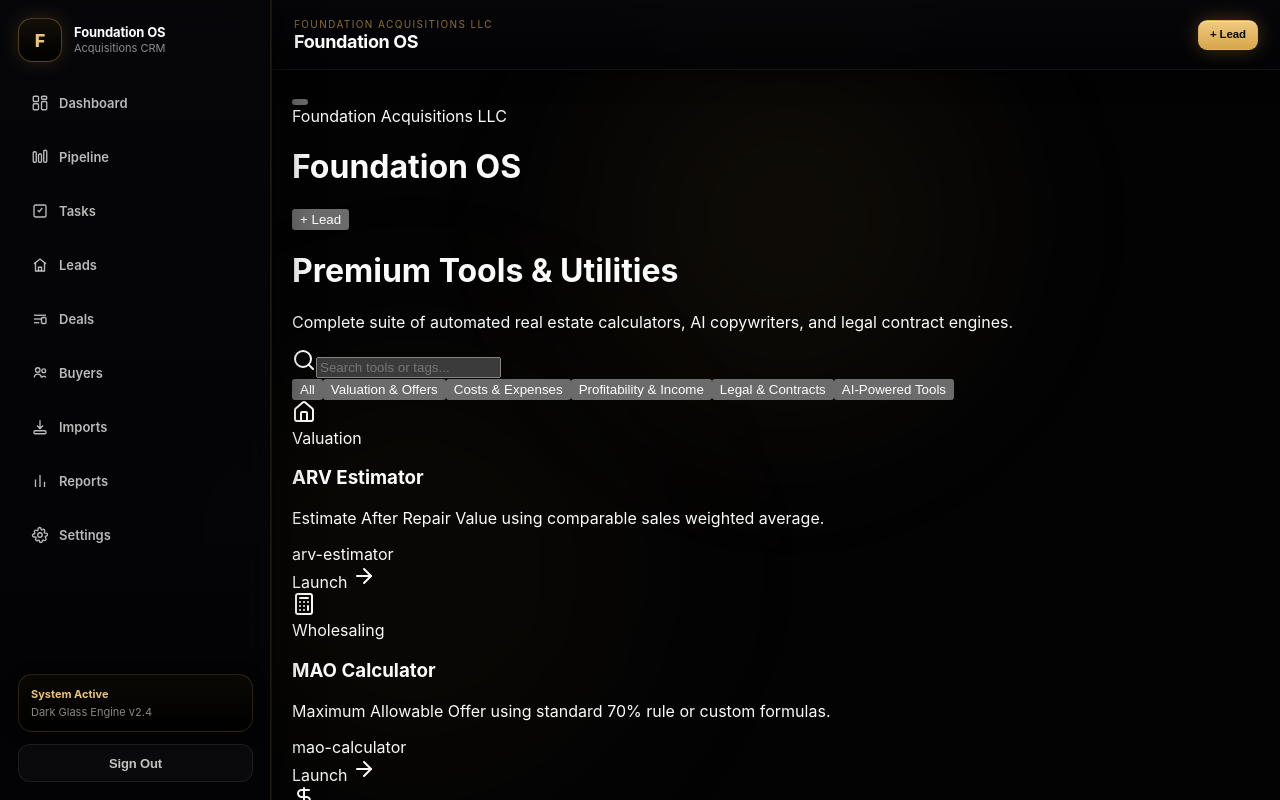
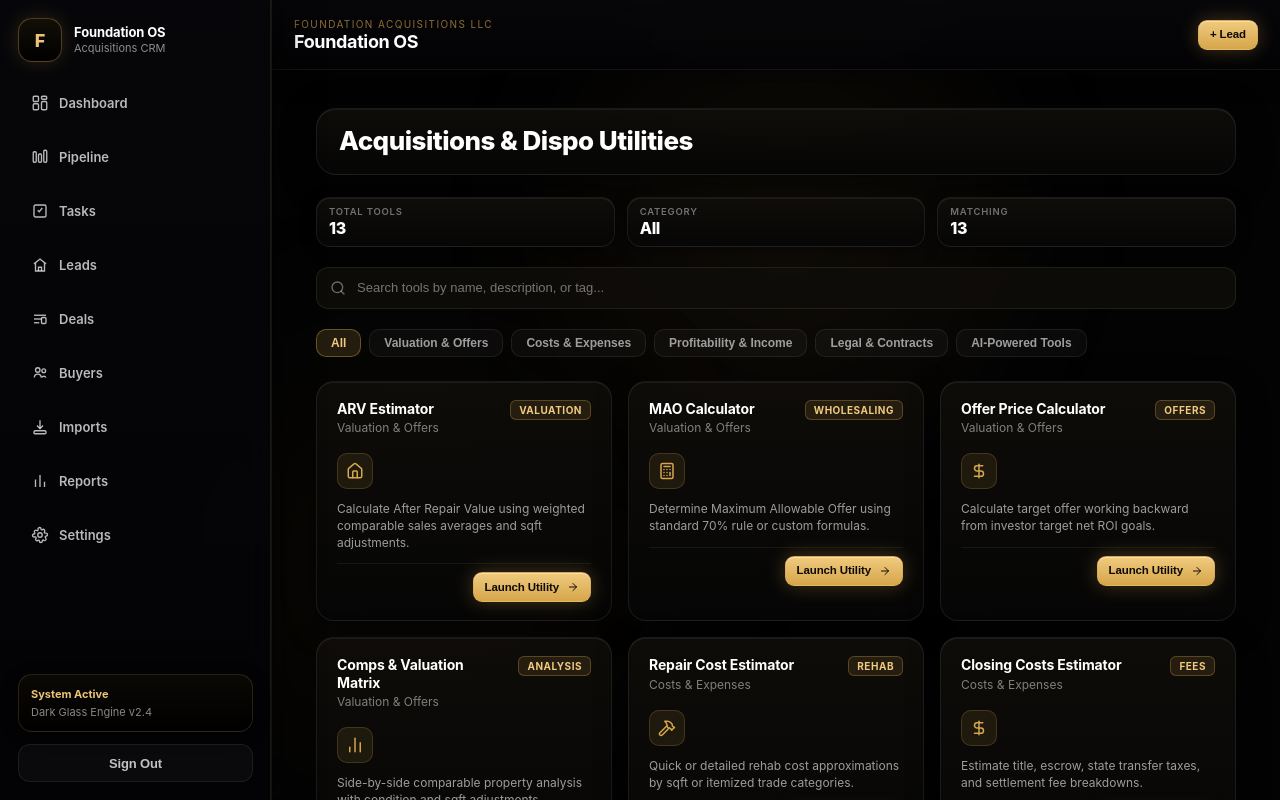
Before and after one commit to lakendricwoods-cell/Acquisitions-crm, a Next.js app: page /tools in a window 1280 px wide. Shown: the top 800 px of the page. Built offline with nearby package versions, Linux system fonts and the light colour scheme.

Commit message:
Update page.tsx

```diff
--- a/app/(crm)/tools/page.tsx
+++ b/app/(crm)/tools/page.tsx
@@ -1,277 +1,522 @@
-"use client";
+'use client'
 
-import React, { useState } from "react";
+import React, { useState, type CSSProperties } from 'react'
+import PageShell from '@/components/ui/page-shell'
+import SectionCard from '@/components/ui/section-card'
+import StatPill from '@/components/ui/stat-pill'
+import ActionButton from '@/components/ui/action-button'
 import {
-  Wrench,
   Search,
+  Home,
   Calculator,
-  FileText,
-  Sparkles,
   DollarSign,
-  Home,
+  BarChart2,
   Hammer,
-  ArrowRight,
-  X,
-  LayoutDashboard,
-  GitPullRequest,
-  CheckSquare,
-  Users,
-  Briefcase,
-  Upload,
-  BarChart2,
-  Settings,
-  LogOut,
   Building,
   KeyRound,
-  Scale
-} from "lucide-react";
+  Scale,
+  FileText,
+  CheckSquare,
+  Sparkles,
+  Upload,
+  X,
+  ArrowRight,
+} from 'lucide-react'
 
 export type ToolCategory =
-  | "All"
-  | "Valuation & Offers"
-  | "Costs & Expenses"
-  | "Profitability & Income"
-  | "Legal & Contracts"
-  | "AI-Powered Tools";
+  | 'All'
+  | 'Valuation & Offers'
+  | 'Costs & Expenses'
+  | 'Profitability & Income'
+  | 'Legal & Contracts'
+  | 'AI-Powered Tools'
 
 export interface ToolDef {
-  id: string;
-  title: string;
-  description: string;
-  category: ToolCategory;
-  icon: React.ElementType;
-  tag: string;
+  id: string
+  title: string
+  description: string
+  category: ToolCategory
+  icon: React.ElementType
+  tag: string
 }
 
-// COMPLETE CATALOG OF ACQUISITION TOOLS
 export const FULL_TOOL_CATALOG: ToolDef[] = [
-  // Valuation & Offers
-  { id: "arv-estimator", title: "ARV Estimator", description: "Estimate After Repair Value using comparable sales weighted average.", category: "Valuation & Offers", icon: Home, tag: "Valuation" },
-  { id: "mao-calculator", title: "MAO Calculator", description: "Maximum Allowable Offer using standard 70% rule or custom formulas.", category: "Valuation & Offers", icon: Calculator, tag: "Wholesaling" },
-  { id: "offer-calculator", title: "Offer Price Calculator", description: "Calculate target offer working backward from investor net ROI goals.", category: "Valuation & Offers", icon: DollarSign, tag: "Offers" },
+  {
+    id: 'arv-estimator',
+    title: 'ARV Estimator',
+    description:
+      'Calculate After Repair Value using weighted comparable sales averages and sqft adjustments.',
+    category: 'Valuation & Offers',
+    icon: Home,
+    tag: 'Valuation',
+  },
+  {
+    id: 'mao-calculator',
+    title: 'MAO Calculator',
+    description:
+      'Determine Maximum Allowable Offer using standard 70% rule or custom formulas.',
+    category: 'Valuation & Offers',
+    icon: Calculator,
+    tag: 'Wholesaling',
+  },
+  {
+    id: 'offer-calculator',
+    title: 'Offer Price Calculator',
+    description:
+      'Calculate target offer working backward from investor target net ROI goals.',
+    category: 'Valuation & Offers',
+    icon: DollarSign,
+    tag: 'Offers',
+  },
+  {
+    id: 'comps-matrix',
+    title: 'Comps & Valuation Matrix',
+    description:
+      'Side-by-side comparable property analysis with condition and sqft adjustments.',
+    category: 'Valuation & Offers',
+    icon: BarChart2,
+    tag: 'Analysis',
+  },
+  {
+    id: 'repair-estimator',
+    title: 'Repair Cost Estimator',
+    description:
+      'Quick or detailed rehab cost approximations by sqft or itemized trade categories.',
+    category: 'Costs & Expenses',
+    icon: Hammer,
+    tag: 'Rehab',
+  },
+  {
+    id: 'closing-costs',
+    title: 'Closing Costs Estimator',
+    description:
+      'Estimate title, escrow, state transfer taxes, and settlement fee breakdowns.',
+    category: 'Costs & Expenses',
+    icon: DollarSign,
+    tag: 'Fees',
+  },
+  {
+    id: 'holding-costs',
+    title: 'Holding Costs Estimator',
+    description:
+      'Calculate monthly property taxes, insurance, utilities, and hard money interest.',
+    category: 'Costs & Expenses',
+    icon: Building,
+    tag: 'Carrying',
+  },
+  {
+    id: 'brrrr-calculator',
+    title: 'BRRRR Strategy Calculator',
+    description:
+      'Analyze cash-out refinance equity, capital left in deal, and monthly rental cash flow.',
+    category: 'Profitability & Income',
+    icon: KeyRound,
+    tag: 'Rental',
+  },
+  {
+    id: 'creative-finance',
+    title: 'Sub-To & Seller Finance Engine',
+    description:
+      'Structure interest-only, balloon, hybrid, and subject-to existing debt terms.',
+    category: 'Profitability & Income',
+    icon: Scale,
+    tag: 'Creative',
+  },
+  {
+    id: 'assignment-contract',
+    title: 'Assignment Contract Generator',
+    description:
+      'Generate standardized real estate wholesale assignment legal agreements instantly.',
+    category: 'Legal & Contracts',
+    icon: FileText,
+    tag: 'Legal',
+  },
+  {
+    id: 'pof-generator',
+    title: 'Proof of Funds Generator',
+    description:
+      'Generate pre-formatted Proof of Funds verification letters for offer submissions.',
+    category: 'Legal & Contracts',
+    icon: CheckSquare,
+    tag: 'Verification',
+  },
+  {
+    id: 'ai-copywriter',
+    title: 'AI Property Pitch Generator',
+    description:
+      'Generate high-converting buyer pitch blasts and social media property listings.',
+    category: 'AI-Powered Tools',
+    icon: Sparkles,
+    tag: 'AI Copy',
+  },
+  {
+    id: 'dispo-blast-engine',
+    title: 'Buyer Dispo Blast Engine',
+    description:
+      'Format deal packets and automatically broadcast deal details to cash buyer lists.',
+    category: 'AI-Powered Tools',
+    icon: Upload,
+    tag: 'Marketing',
+  },
+]
 
-  // Costs & Expenses
-  { id: "repair-estimator", title: "Repair Cost Estimator", description: "Quick or detailed rehab cost approximations by sqft or trade category.", category: "Costs & Expenses", icon: Hammer, tag: "Rehab" },
-  { id: "closing-costs", title: "Closing Costs Estimator", description: "Estimate title, escrow, transfer fees, and settlement costs.", category: "Costs & Expenses", icon: DollarSign, tag: "Fees" },
-  { id: "holding-costs", title: "Holding Costs Estimator", description: "Calculate monthly taxes, insurance, utilities, and hard money interest.", category: "Costs & Expenses", icon: Building, tag: "Carrying" },
-
-  // Profitability & Income
-  { id: "brrrr-calculator", title: "BRRRR Strategy Calculator", description: "Analyze cash-out refinance equity, cash-in, and long-term rental yield.", category: "Profitability & Income", icon: KeyRound, tag: "Rental" },
-  { id: "creative-finance", title: "Sub-To & Seller Finance Engine", description: "Structure interest-only, balloon, and subject-to existing debt terms.", category: "Profitability & Income", icon: Scale, tag: "Creative" },
-
-  // Legal & Contracts
-  { id: "assignment-contract", title: "Assignment Contract Generator", description: "Generate standardized real estate wholesale assignment legal agreements.", category: "Legal & Contracts", icon: FileText, tag: "Legal" },
-
-  // AI-Powered Tools
-  { id: "ai-copywriter", title: "AI Property Pitch Generator", description: "Generate high-converting buyer pitch blasts for off-market deals.", category: "AI-Powered Tools", icon: Sparkles, tag: "AI Copy" }
-];
-
-export default function ToolsHubPage() {
-  const [sidebarOpen, setSidebarOpen] = useState(false);
-  const [searchQuery, setSearchQuery] = useState("");
-  const [selectedCategory, setSelectedCategory] = useState<ToolCategory>("All");
-  const [selectedToolId, setSelectedToolId] = useState<string | null>(null);
+export default function ToolsPage() {
+  const [searchQuery, setSearchQuery] = useState('')
+  const [selectedCategory, setSelectedCategory] =
+    useState<ToolCategory>('All')
+  const [activeToolId, setActiveToolId] = useState<string | null>(null)
 
   const categories: ToolCategory[] = [
-    "All",
-    "Valuation & Offers",
-    "Costs & Expenses",
-    "Profitability & Income",
-    "Legal & Contracts",
-    "AI-Powered Tools"
-  ];
+    'All',
+    'Valuation & Offers',
+    'Costs & Expenses',
+    'Profitability & Income',
+    'Legal & Contracts',
+    'AI-Powered Tools',
+  ]
 
   const filteredTools = FULL_TOOL_CATALOG.filter((tool) => {
-    const matchesCategory = selectedCategory === "All" || tool.category === selectedCategory;
-    const matchesSearch = tool.title.toLowerCase().includes(searchQuery.toLowerCase()) ||
-                          tool.description.toLowerCase().includes(searchQuery.toLowerCase());
-    return matchesCategory && matchesSearch;
-  });
+    const matchesCategory =
+      selectedCategory === 'All' || tool.category === selectedCategory
+    const matchesSearch =
+      tool.title.toLowerCase().includes(searchQuery.toLowerCase()) ||
+      tool.description.toLowerCase().includes(searchQuery.toLowerCase()) ||
+      tool.tag.toLowerCase().includes(searchQuery.toLowerCase())
+    return matchesCategory && matchesSearch
+  })
 
-  const activeToolObj = FULL_TOOL_CATALOG.find(t => t.id === selectedToolId);
+  const activeTool = FULL_TOOL_CATALOG.find((t) => t.id === activeToolId)
 
   return (
-    <div className="min-h-screen bg-black text-neutral-100 flex flex-col font-sans selection:bg-amber-500/30">
-
-      {/* HEADER BAR */}
-      <header className="h-16 border-b border-neutral-800/80 bg-neutral-950/90 backdrop-blur-md px-4 flex items-center justify-between sticky top-0 z-40">
-        <div className="flex items-center gap-3">
-          <button
-            onClick={() => setSidebarOpen(true)}
-            className="p-2 hover:bg-neutral-800 rounded-lg transition text-neutral-400 hover:text-white"
+    <PageShell
+      title="Acquisitions & Dispo Utilities"
+      description="Automated real estate calculators, AI pitch copywriters, and deal execution engines."
     >
-            <div className="space-y-1 w-5">
-              <span className="block h-0.5 bg-current w-full"></span>
-              <span className="block h-0.5 bg-current w-full"></span>
-              <span className="block h-0.5 bg-current w-full"></span>
-            </div>
-          </button>
-          <div>
-            <span className="text-[10px] text-amber-500 uppercase tracking-widest font-bold block">Foundation Acquisitions LLC</span>
-            <h1 className="text-sm font-bold tracking-wide">Foundation OS</h1>
-          </div>
-        </div>
-        <button className="bg-amber-500 hover:bg-amber-400 text-black px-3.5 py-1.5 rounded-lg text-xs font-bold transition">
-          + Lead
-        </button>
-      </header>
-
-      {/* SIDEBAR NAVIGATION OVERLAY */}
-      {sidebarOpen && (
-        <div className="fixed inset-0 z-50 flex">
-          <div className="fixed inset-0 bg-black/80 backdrop-blur-sm" onClick={() => setSidebarOpen(false)} />
-          <aside className="relative w-72 bg-neutral-950 border-r border-neutral-800 p-4 flex flex-col justify-between z-10">
-            <div>
-              <div className="flex items-center justify-between mb-6 pb-4 border-b border-neutral-800">
-                <div className="flex items-center gap-3">
-                  <div className="w-8 h-8 rounded-lg bg-amber-500/20 border border-amber-500/40 flex items-center justify-center font-bold text-amber-500">
-                    F
-                  </div>
-                  <div>
-                    <p className="text-sm font-bold">Foundation OS</p>
-                    <p className="text-xs text-neutral-500">Acquisitions CRM</p>
-                  </div>
-                </div>
-                <button onClick={() => setSidebarOpen(false)} className="text-neutral-400 hover:text-white p-1">
-                  <X className="w-5 h-5" />
-                </button>
+      <div style={containerStyle}>
+        {/* STATS ROW */}
+        <div style={statsRowStyle}>
+          <StatPill label="Total Tools" value={FULL_TOOL_CATALOG.length} />
+          <StatPill label="Category" value={selectedCategory} />
+          <StatPill label="Matching" value={filteredTools.length} />
         </div>
 
-              <nav className="space-y-1">
-                {[
-                  { name: "Dashboard", icon: LayoutDashboard },
-                  { name: "Pipeline", icon: GitPullRequest },
-                  { name: "Tasks", icon: CheckSquare },
-                  { name: "Leads", icon: Users },
-                  { name: "Deals", icon: Briefcase },
-                  { name: "Buyers", icon: Users },
-                  { name: "Tools & Utilities", icon: Wrench, active: true },
-                  { name: "Imports", icon: Upload },
-                  { name: "Reports", icon: BarChart2 },
-                  { name: "Settings", icon: Settings },
-                ].map((item) => (
-                  <button
-                    key={item.name}
-                    className={`w-full flex items-center gap-3 px-3 py-2.5 rounded-lg text-sm transition ${
-                      item.active
-                        ? "bg-amber-500/10 text-amber-400 border border-amber-500/30 font-semibold"
-                        : "text-neutral-400 hover:bg-neutral-900 hover:text-white"
-                    }`}
-                  >
-                    <item.icon className="w-4 h-4" />
-                    {item.name}
-                  </button>
-                ))}
-              </nav>
-            </div>
-
-            <button className="w-full flex items-center justify-center gap-2 border border-neutral-800 bg-neutral-900 hover:bg-neutral-800 text-neutral-300 py-2.5 rounded-lg text-xs font-semibold transition">
-              <LogOut className="w-4 h-4" />
-              Sign Out
-            </button>
-          </aside>
-        </div>
-      )}
-
-      {/* MAIN CONTAINER */}
-      <main className="flex-1 max-w-6xl w-full mx-auto p-4 md:p-6 space-y-6">
-        <div>
-          <h1 className="text-2xl md:text-3xl font-extrabold tracking-tight">Premium Tools & Utilities</h1>
-          <p className="text-xs md:text-sm text-neutral-400 mt-1">
-            Complete suite of automated real estate calculators, AI copywriters, and legal contract engines.
-          </p>
-        </div>
-
-        {/* SEARCH & CATEGORY FILTER TABS */}
-        <div className="space-y-3">
-          <div className="relative">
-            <Search className="w-4 h-4 absolute left-3.5 top-3.5 text-neutral-500" />
+        {/* SEARCH BAR */}
+        <div style={searchWrapStyle}>
+          <Search size={16} style={searchIconStyle} />
           <input
             type="text"
-              placeholder="Search tools or tags..."
+            placeholder="Search tools by name, description, or tag..."
             value={searchQuery}
             onChange={(e) => setSearchQuery(e.target.value)}
-              className="w-full bg-neutral-900/90 border border-neutral-800 rounded-xl pl-10 pr-4 py-2.5 text-xs md:text-sm text-white placeholder-neutral-500 focus:outline-none focus:border-amber-500/50 transition"
+            style={searchInputStyle}
           />
         </div>
 
-          <div className="flex gap-2 overflow-x-auto pb-2 scrollbar-none">
-            {categories.map((cat) => (
+        {/* CATEGORY FILTER TABS */}
+        <div style={categoriesWrapStyle}>
+          {categories.map((cat) => {
+            const isActive = selectedCategory === cat
+            return (
               <button
                 key={cat}
                 onClick={() => setSelectedCategory(cat)}
-                className={`px-3 py-1.5 rounded-lg text-xs whitespace-nowrap transition border ${
-                  selectedCategory === cat
-                    ? "bg-amber-500/20 border-amber-500/50 text-amber-400 font-semibold"
-                    : "bg-neutral-900 border-neutral-800 text-neutral-400 hover:text-white hover:bg-neutral-800"
-                }`}
+                style={{
+                  ...categoryTabStyle,
+                  ...(isActive ? activeCategoryTabStyle : null),
+                }}
               >
                 {cat}
               </button>
-            ))}
+            )
+          })}
+        </div>
+
+        {/* SECTION CARDS GRID */}
+        <div style={gridStyle}>
+          {filteredTools.map((tool) => {
+            const IconComponent = tool.icon
+
+            return (
+              <SectionCard
+                key={tool.id}
+                title={tool.title}
+                subtitle={tool.category}
+                right={<BadgeTag tag={tool.tag} />}
+              >
+                <div style={cardContentStyle}>
+                  <div style={cardHeaderRowStyle}>
+                    <div style={iconBoxStyle}>
+                      <IconComponent size={18} color="#d6a64b" />
                     </div>
                   </div>
 
-        {/* SECTIONAL CARDS GRID */}
-        <div className="grid grid-cols-1 md:grid-cols-2 lg:grid-cols-3 gap-4">
-          {filteredTools.map((tool) => {
-            const IconComponent = tool.icon;
-            return (
-              <div
-                key={tool.id}
-                onClick={() => setSelectedToolId(tool.id)}
-                className="group relative bg-neutral-900/40 border border-neutral-800/80 hover:border-amber-500/50 hover:bg-neutral-900/80 rounded-2xl p-5 transition-all duration-200 cursor-pointer flex flex-col justify-between shadow-lg"
+                  <p style={cardDescriptionStyle}>{tool.description}</p>
+
+                  <div style={cardActionRowStyle}>
+                    <ActionButton
+                      tone="gold"
+                      compact
+                      onClick={() => setActiveToolId(tool.id)}
                     >
-                <div>
-                  <div className="flex items-center justify-between mb-3">
-                    <div className="w-10 h-10 rounded-xl bg-neutral-800/80 group-hover:bg-amber-500/20 group-hover:text-amber-400 text-neutral-300 flex items-center justify-center transition">
-                      <IconComponent className="w-5 h-5" />
+                      Launch Utility
+                      <ArrowRight size={12} />
+                    </ActionButton>
                   </div>
-                    <span className="text-[10px] font-semibold uppercase tracking-wider text-neutral-400 bg-neutral-950 px-2 py-0.5 rounded border border-neutral-800">
-                      {tool.tag}
+                </div>
+              </SectionCard>
+            )
+          })}
+        </div>
+
+        {/* ACTIVE TOOL EXECUTION MODAL */}
+        {activeToolId && activeTool && (
+          <div style={modalOverlayStyle}>
+            <div style={modalBoxStyle}>
+              <button
+                onClick={() => setActiveToolId(null)}
+                style={closeButtonStyle}
+              >
+                <X size={16} />
+              </button>
+
+              <SectionCard
+                title={activeTool.title}
+                subtitle={activeTool.category}
+                right={<BadgeTag tag={activeTool.tag} />}
+              >
+                <div style={modalInnerStyle}>
+                  <p style={modalDescriptionStyle}>{activeTool.description}</p>
+
+                  <div style={modalPlaceholderStyle}>
+                    <div style={iconBoxStyle}>
+                      {React.createElement(activeTool.icon, {
+                        size: 24,
+                        color: '#d6a64b',
+                      })}
+                    </div>
+                    <span style={modalNoticeStyle}>
+                      Utility Engine Ready (`{activeTool.id}`)
                     </span>
                   </div>
-                  <h3 className="font-bold text-base text-white group-hover:text-amber-400 transition mb-1.5">
-                    {tool.title}
-                  </h3>
-                  <p className="text-xs text-neutral-400 leading-relaxed">
-                    {tool.description}
-                  </p>
-                </div>
 
-                <div className="mt-5 pt-3 border-t border-neutral-800/50 flex items-center justify-between text-xs">
-                  <span className="font-mono text-[10px] text-neutral-500">{tool.id}</span>
-                  <div className="flex items-center gap-1 text-amber-500 font-semibold text-xs">
-                    Launch <ArrowRight className="w-3.5 h-3.5 group-hover:translate-x-1 transition" />
+                  <div style={modalActionsStyle}>
+                    <ActionButton tone="gold" onClick={() => setActiveToolId(null)}>
+                      Run Analysis
+                    </ActionButton>
+                    <ActionButton
+                      tone="ghost"
+                      onClick={() => setActiveToolId(null)}
+                    >
+                      Close Engine
+                    </ActionButton>
                   </div>
                 </div>
-              </div>
-            );
-          })}
-        </div>
-      </main>
-
-      {/* SELECTION MODAL PLACEHOLDER */}
-      {selectedToolId && (
-        <div className="fixed inset-0 z-50 flex items-center justify-center p-4 bg-black/80 backdrop-blur-md">
-          <div className="bg-neutral-950 border border-neutral-800 rounded-2xl w-full max-w-lg p-6 relative">
-            <button
-              onClick={() => setSelectedToolId(null)}
-              className="absolute top-4 right-4 text-neutral-400 hover:text-white p-1 rounded-lg bg-neutral-900 border border-neutral-800"
-            >
-              <X className="w-5 h-5" />
-            </button>
-            <div className="space-y-3">
-              <span className="text-xs text-amber-500 font-semibold uppercase tracking-wider">Tool Selected</span>
-              <h2 className="text-xl font-bold">{activeToolObj?.title}</h2>
-              <p className="text-xs text-neutral-400">{activeToolObj?.description}</p>
-              <div className="p-4 bg-neutral-900 border border-neutral-800 rounded-xl text-center text-xs text-neutral-300">
-                Ready to integrate individual component code for <span className="text-amber-400 font-mono">{selectedToolId}</span>.
-              </div>
-            </div>
+              </SectionCard>
             </div>
           </div>
         )}
       </div>
-  );
+    </PageShell>
+  )
 }
+
+function BadgeTag({ tag }: { tag: string }) {
+  return <div style={badgeStyle}>{tag}</div>
+}
+
+// INLINE STYLES MATCHING THE UI DESIGN SYSTEM
+const containerStyle: CSSProperties = {
+  display: 'flex',
+  flexDirection: 'column',
+  gap: 20,
+  width: '100%',
+}
+
+const statsRowStyle: CSSProperties = {
+  display: 'grid',
+  gridTemplateColumns: 'repeat(auto-fit, minmax(130px, 1fr))',
+  gap: 12,
+}
+
+const searchWrapStyle: CSSProperties = {
+  position: 'relative',
+  width: '100%',
+}
+
+const searchIconStyle: CSSProperties = {
+  position: 'absolute',
+  left: 14,
+  top: '50%',
+  transform: 'translateY(-50%)',
+  color: 'rgba(255,255,255,0.4)',
+}
+
+const searchInputStyle: CSSProperties = {
+  width: '100%',
+  height: 42,
+  paddingLeft: 40,
+  paddingRight: 16,
+  borderRadius: 12,
+  border: '1px solid rgba(255,255,255,0.08)',
+  background: 'rgba(16,14,10,0.85)',
+  color: '#ffffff',
+  fontSize: 13,
+  outline: 'none',
+  boxSizing: 'border-box',
+}
+
+const categoriesWrapStyle: CSSProperties = {
+  display: 'flex',
+  gap: 8,
+  overflowX: 'auto',
+  paddingBottom: 4,
+}
+
+const categoryTabStyle: CSSProperties = {
+  appearance: 'none',
+  background: 'rgba(255,255,255,0.03)',
+  border: '1px solid rgba(255,255,255,0.08)',
+  color: 'rgba(255,255,255,0.6)',
+  padding: '6px 14px',
+  borderRadius: 10,
+  fontSize: 12,
+  fontWeight: 600,
+  cursor: 'pointer',
+  whiteSpace: 'nowrap',
+}
+
+const activeCategoryTabStyle: CSSProperties = {
+  background: 'rgba(214,166,75,0.15)',
+  borderColor: 'rgba(214,166,75,0.4)',
+  color: '#f0ca7e',
+}
+
+const gridStyle: CSSProperties = {
+  display: 'grid',
+  gridTemplateColumns: 'repeat(auto-fill, minmax(280px, 1fr))',
+  gap: 16,
+}
+
+const badgeStyle: CSSProperties = {
+  fontSize: 10,
+  fontWeight: 700,
+  textTransform: 'uppercase',
+  letterSpacing: '0.05em',
+  color: '#f0ca7e',
+  background: 'rgba(214,166,75,0.12)',
+  border: '1px solid rgba(214,166,75,0.3)',
+  padding: '3px 8px',
+  borderRadius: 6,
+}
+
+const cardContentStyle: CSSProperties = {
+  display: 'flex',
+  flexDirection: 'column',
+  gap: 12,
+}
+
+const cardHeaderRowStyle: CSSProperties = {
+  display: 'flex',
+  alignItems: 'center',
+  justifyContent: 'space-between',
+}
+
+const iconBoxStyle: CSSProperties = {
+  width: 36,
+  height: 36,
+  borderRadius: 10,
+  background: 'rgba(214,166,75,0.1)',
+  border: '1px solid rgba(214,166,75,0.2)',
+  display: 'flex',
+  alignItems: 'center',
+  justifyContent: 'center',
+}
+
+const cardDescriptionStyle: CSSProperties = {
+  fontSize: 12,
+  color: 'rgba(255,255,255,0.6)',
+  lineHeight: 1.4,
+  margin: 0,
+  minHeight: 34,
+}
+
+const cardActionRowStyle: CSSProperties = {
+  display: 'flex',
+  justifyContent: 'flex-end',
+  paddingTop: 8,
+  borderTop: '1px solid rgba(255,255,255,0.06)',
+}
+
+const modalOverlayStyle: CSSProperties = {
+  position: 'fixed',
+  inset: 0,
+  zIndex: 100,
+  background: 'rgba(0,0,0,0.8)',
+  backdropFilter: 'blur(12px)',
+  display: 'flex',
+  alignItems: 'center',
+  justifyContent: 'center',
+  padding: 16,
+}
+
+const modalBoxStyle: CSSProperties = {
+  position: 'relative',
+  width: '100%',
+  maxWidth: 480,
+}
+
+const closeButtonStyle: CSSProperties = {
+  position: 'absolute',
+  top: -12,
+  right: -12,
+  zIndex: 10,
+  width: 28,
+  height: 28,
+  borderRadius: '50%',
+  border: '1px solid rgba(255,255,255,0.15)',
+  background: '#0e0b04',
+  color: '#ffffff',
+  display: 'flex',
+  alignItems: 'center',
+  justifyContent: 'center',
+  cursor: 'pointer',
+}
+
+const modalInnerStyle: CSSProperties = {
+  display: 'flex',
+  flexDirection: 'column',
+  gap: 16,
+  paddingTop: 8,
+}
+
+const modalDescriptionStyle: CSSProperties = {
+  fontSize: 13,
+  color: 'rgba(255,255,255,0.7)',
+  lineHeight: 1.5,
+  margin: 0,
+}
+
+const modalPlaceholderStyle: CSSProperties = {
+  display: 'flex',
+  flexDirection: 'column',
+  alignItems: 'center',
+  justifyContent: 'center',
+  gap: 12,
+  padding: '24px 16px',
+  borderRadius: 12,
+  border: '1px dashed rgba(255,255,255,0.12)',
+  background: 'rgba(255,255,255,0.02)',
+}
+
+const modalNoticeStyle: CSSProperties = {
+  fontSize: 12,
+  fontWeight: 600,
+  color: 'rgba(255,255,255,0.5)',
+  fontFamily: 'monospace',
+}
+
+const modalActionsStyle: CSSProperties = {
+  display: 'flex',
+  gap: 10,
+  justifyContent: 'flex-end',
+}
```
Lines whose indentation alone changed are shown as unchanged.
